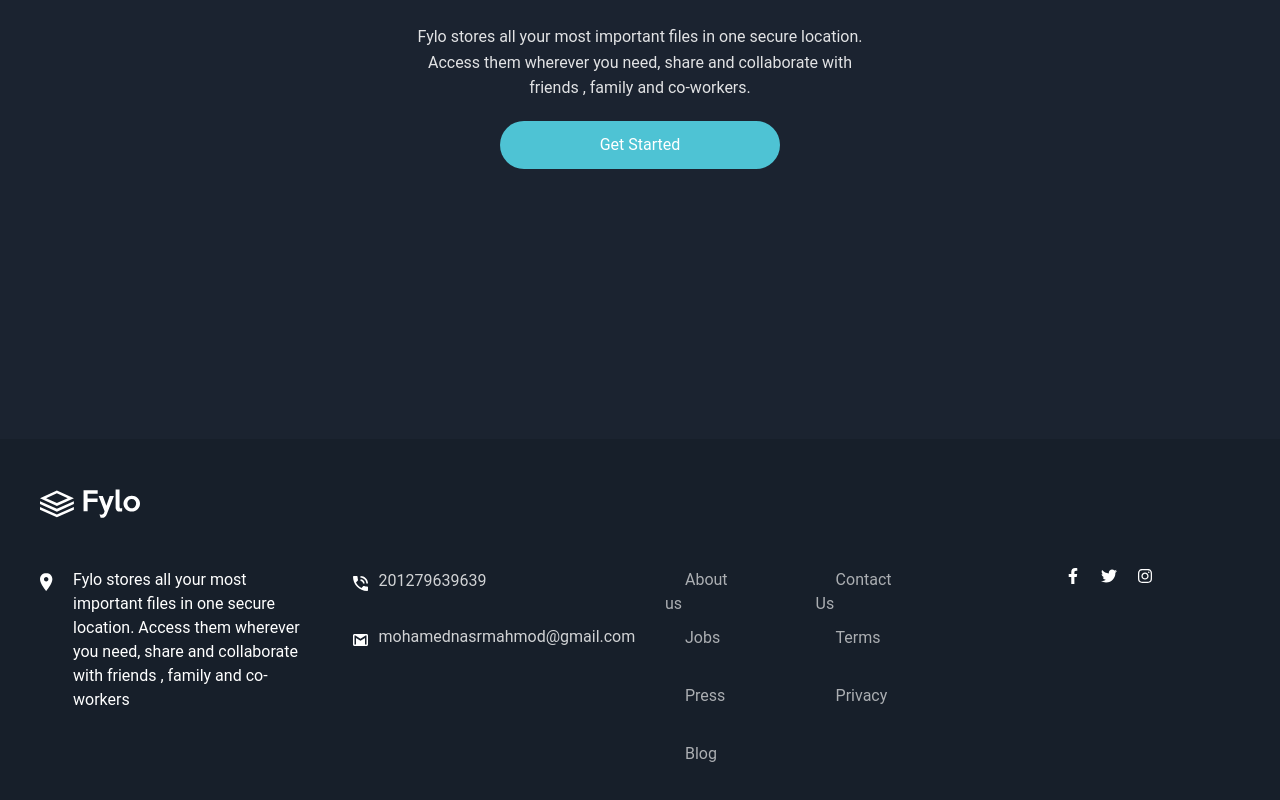
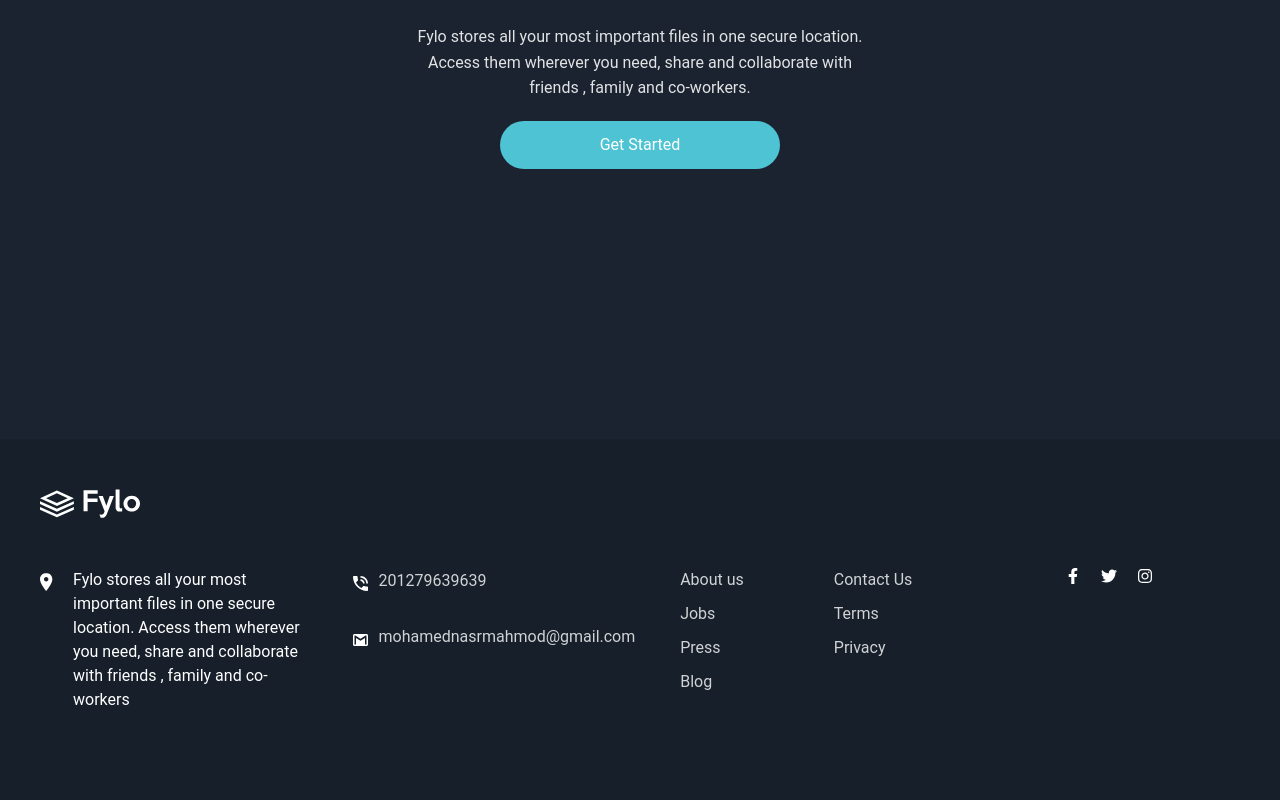
Before and after one commit to M0M0-NASR/Fylo-frontend-tailwind, a React (Vite) app: page / in a window 1280 px wide. Shown: the part 790-1590 px from the top of the page. Built offline with nearby package versions, Linux system fonts and the light colour scheme.

Commit message:
Update Footer

```diff
--- a/src/components/Footer.jsx
+++ b/src/components/Footer.jsx
@@ -69,7 +69,7 @@ function Footer() {
                 <a
                   key={link.id}
                   href={link.default}
-                  className="text-white opacity-[0.8] hover:opacity-[1] hover:underline transition-opacity duration-300 p-[20px]"
+                  className=" whitespace-nowrap text-white bg-transparent  hover:shadow-[0_0_30px_rgba(59,130,246,0.4)] hover:underline  duration-300 m-[20px]"
                 >
                   {link.data}
                 </a>
--- a/src/components/Header.jsx
+++ b/src/components/Header.jsx
@@ -37,7 +37,7 @@ function Header() {
             <li key={link.id}>
               <a
                 href={`${link.url}`}
-                className="text-white opacity-[0.8] hover:opacity-[1] hover:underline transition-opacity duration-300 p-[20px]"
+                className="whitespace-nowrap text-white opacity-[0.8] hover:opacity-[1] hover:underline transition-opacity duration-300 p-[20px]"
               >
                 {link.name}
               </a>
```
